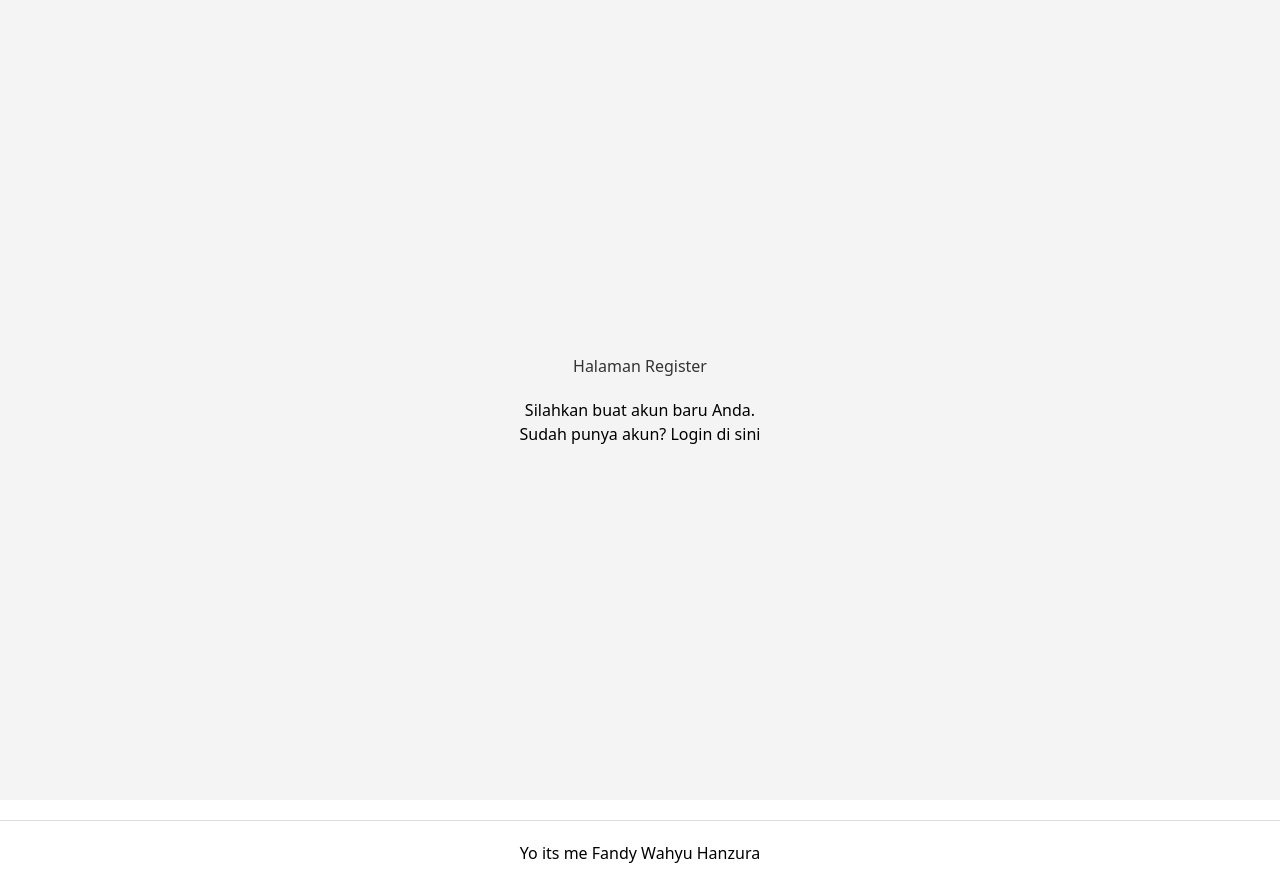
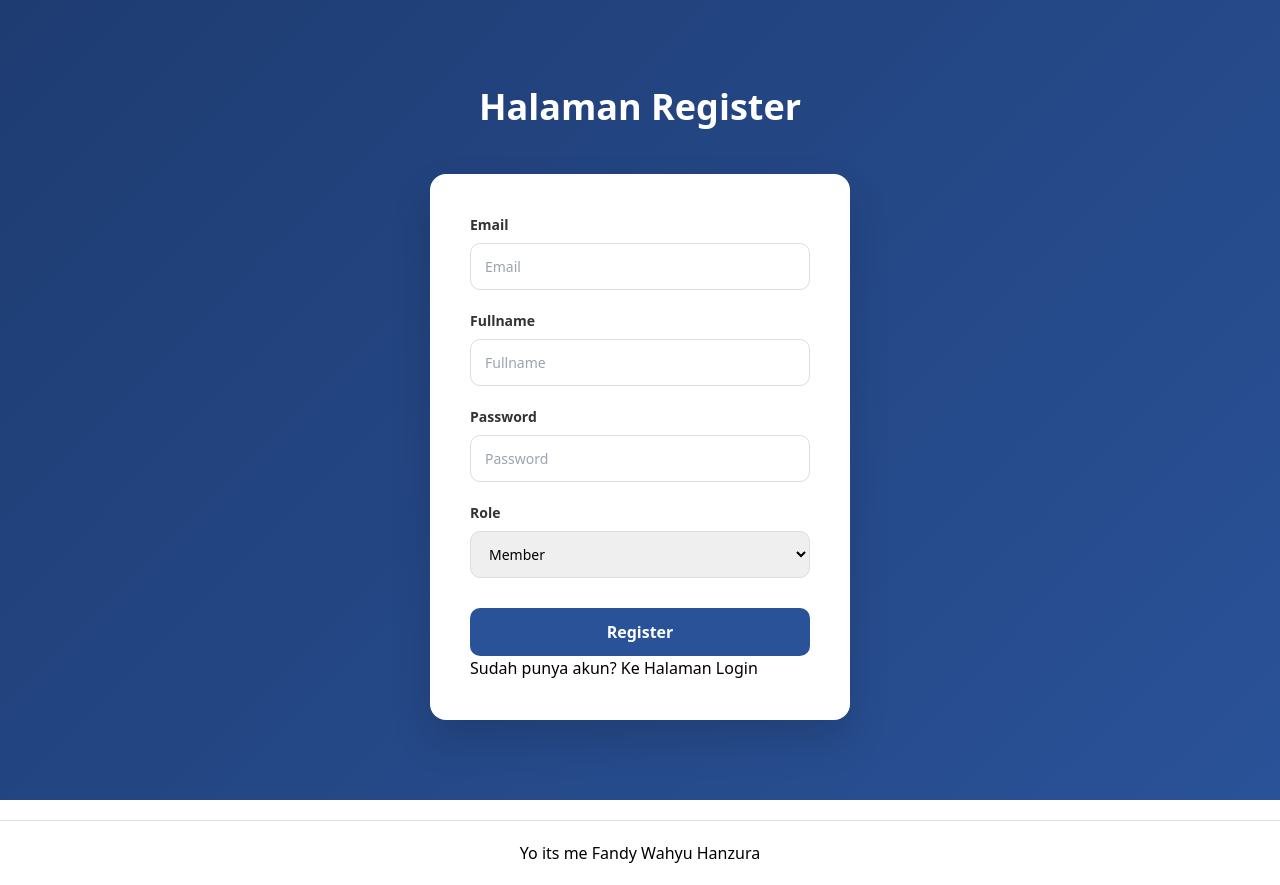
Before and after one commit to FandyHanz/PemrogramanFramework, a Next.js app in the folder pertemuan02/my-app/: page /auth/register in a window 1280 px wide. Built offline with nearby package versions, Linux system fonts and the light colour scheme.

Commit message:
Add: Pertemuan 14

```diff
--- a/pertemuan02/my-app/package.json
+++ b/pertemuan02/my-app/package.json
@@ -12,6 +12,7 @@
     "@types/node": "25.2.3",
     "@types/react": "19.2.14",
     "@types/react-dom": "19.2.3",
+    "bcrypt": "^6.0.0",
     "eslint": "9.39.2",
     "eslint-config-next": "16.1.6",
     "firebase": "^12.10.0",
@@ -23,6 +24,7 @@
     "typescript": "5.9.3"
   },
   "devDependencies": {
+    "@types/bcrypt": "^6.0.0",
     "autoprefixer": "^10.4.27",
     "postcss": "^8.5.8",
     "sass": "^1.97.3",
--- /dev/null
+++ b/pertemuan02/my-app/src/pages/api/register.ts
@@ -0,0 +1,43 @@
+// Next.js API route support: https://nextjs.org/docs/api-routes/introduction
+import { signUp } from '@/utils/db/servicefirebase'
+import type { NextApiRequest, NextApiResponse } from 'next'
+
+type Data = {
+    name: string
+    alamat: string
+}
+
+export default async function handler(
+    req: NextApiRequest,
+    res: NextApiResponse<Data>
+) {
+    if (req.method === "POST") {
+        const { email, password } = req.body;
+
+        if (!email || !email.includes("@")) {
+            return res.status(400).json({
+                name: "Email tidak valid atau wajib diisi",
+                alamat: ""
+            });
+        }
+
+        if (!password || password.length < 6) {
+            return res.status(400).json({
+                name: "Password minimal harus 6 karakter",
+                alamat: ""
+            });
+        }
+
+        await signUp(req.body, (result: { status: string, message: string }) => {
+            if (result.status === "success") {
+                res.status(200).json({ name: result.message, alamat: "" });
+            } else {
+                res.status(400).json({ name: result.message, alamat: "" });
+            }
+        });
+    }
+
+    else {
+        res.status(405).json({ name: "Method not allowed", alamat: "" });
+    }
+}
--- a/pertemuan02/my-app/src/pages/auth/register.jsx
+++ b/pertemuan02/my-app/src/pages/auth/register.tsx
@@ -1,4 +1,4 @@
-import TampilanRegister from "../../views/auth/register";
+import TampilanRegister from "@/views/auth/register";
 
 export default function HalamanRegister(){
     return(
--- a/pertemuan02/my-app/src/utils/db/servicefirebase.ts
+++ b/pertemuan02/my-app/src/utils/db/servicefirebase.ts
@@ -1,6 +1,19 @@
-import { getFirestore, collection, getDocs, getDoc, doc } from "firebase/firestore";
-import app from "./firebase";
+import {
+  getFirestore,
+  collection,
+  getDocs,
+  getDoc,
+  doc,
+  query,
+  addDoc,
+  where
+} from "firebase/firestore";
+import app from "@/utils/db/firebase";
+import bcrypt from "bcrypt";
+
 const db = getFirestore(app);
+
+
 
 export async function retrieveProducts(collectionName: string) {
   const snapshot = await getDocs(collection(db, collectionName));
@@ -12,12 +25,34 @@ export async function retrieveProducts(collectionName: string) {
 }
 
 export async function retrieveProductByID(collectionName: string, id: string) {
-    const docRef = doc(db, collectionName, id);
-    const snapshot = await getDoc(docRef);
-    const data = snapshot.data();
+  const docRef = doc(db, collectionName, id);
+  const snapshot = await getDoc(docRef);
+  const data = snapshot.data();
+  return data ? { id: snapshot.id, ...data } : null;
+}
 
-    if (data) {
-        return { id: snapshot.id, ...data };
+
+export async function signUp(
+  userData: { email: string; fullname: string; password: string; role?: string },
+  callback: Function
+) {
+  try {
+
+    const q = query(collection(db, "users"), where("email", "==", userData.email));
+    const snapshot = await getDocs(q);
+
+    if (!snapshot.empty) {
+      return callback({ status: "error", message: "User already exists" });
     }
-    return null;
+
+
+    userData.password = await bcrypt.hash(userData.password, 10);
+    userData.role = userData.role || "member";
+
+    await addDoc(collection(db, "users"), userData);
+    callback({ status: "success", message: "User registered successfully" });
+
+  } catch (error: any) {
+    callback({ status: "error", message: error.message });
+  }
 }
--- a/pertemuan02/my-app/src/views/auth/register/index.tsx
+++ b/pertemuan02/my-app/src/views/auth/register/index.tsx
@@ -1,12 +1,84 @@
 import Link from "next/link";
-import styles from "./register.module.css";
+import style from "@/views/auth/register/register.module.scss";
+import { useState } from "react";
+import { useRouter } from "next/router";
 
-export default function TampilanRegister(){
+export default function TampilanRegister() {
+    const [isLoading, setIsLoading] = useState(false);
+    const [error, setError] = useState("");
+    const { push } = useRouter();
+
+    const handleSubmit = async (event: React.FormEvent<HTMLFormElement>) => {
+        event.preventDefault();
+        setError("");
+        setIsLoading(true);
+
+        const form = event.currentTarget;
+        const formData = new FormData(form);
+        const data = {
+            email: formData.get("email") as string,
+            fullname: formData.get("Fullname") as string,
+            password: formData.get("Password") as string,
+            role: formData.get("role") as string,
+        };
+
+        const response = await fetch("/api/register", {
+            method: "POST",
+            headers: {
+                "Content-Type": "application/json",
+            },
+            body: JSON.stringify(data),
+        });
+
+        if (response.status === 200) {
+            form.reset();
+            setIsLoading(false);
+            push("/auth/login");
+        } else {
+            setIsLoading(false);
+            setError(response.status === 400 ? "User already exists" : "An error occurred");
+        }
+    };
+
     return (
-        <div className={styles.register}>
-            <h1 className={styles.title}>Halaman Register</h1>
-            <p>Silahkan buat akun baru Anda.</p>
-            <Link href="/auth/login">Sudah punya akun? Login di sini</Link>
+        <div className={style.register}>
+            <h1 className={style.register__title}>Halaman Register</h1>
+            <div className={style.register__form}>
+                {error && <p style={{ color: "red", textAlign: "center", marginBottom: "10px" }}>{error}</p>}
+
+                <form onSubmit={handleSubmit}>
+                    <div className={style.register__form__item}>
+                        <label htmlFor="email" className={style.register__form__item__label}>Email</label>
+                        <input type="email" id="email" name="email" placeholder="Email" className={style.register__form__item__input} required />
+                    </div>
+
+                    <div className={style.register__form__item}>
+                        <label htmlFor="Fullname" className={style.register__form__item__label}>Fullname</label>
+                        <input type="text" id="Fullname" name="Fullname" placeholder="Fullname" className={style.register__form__item__input} required />
+                    </div>
+
+                    <div className={style.register__form__item}>
+                        <label htmlFor="Password" className={style.register__form__item__label}>Password</label>
+                        <input type="password" id="Password" name="Password" placeholder="Password" minLength={6} className={style.register__form__item__input} required />
+                    </div>
+
+                    <div className={style.register__form__item}>
+                        <label htmlFor="role" className={style.register__form__item__label}>Role</label>
+                        <select name="role" id="role" className={style.register__form__item__input}>
+                            <option value="member">Member</option>
+                            <option value="admin">Admin</option>
+                        </select>
+                    </div>
+
+                    <button type="submit" disabled={isLoading}>
+                        {isLoading ? "Loading..." : "Register"}
+                    </button>
+                </form>
+
+                <p className={style.register__link}>
+                    Sudah punya akun? <Link href="/auth/login">Ke Halaman Login</Link>
+                </p>
+            </div>
         </div>
     );
-};
+}
--- a/pertemuan02/my-app/src/views/auth/register/register.module.css
+++ /dev/null
@@ -1,13 +0,0 @@
-.register {
-    display: flex;
-    flex-direction: column;
-    justify-content: center;
-    align-items: center;
-    height: 100vh;
-    background-color: #f4f4f4;
-}
-
-.title {
-    color: #333;
-    margin-bottom: 20px;
-}
--- a/pertemuan02/my-app/src/views/auth/register/register.module.scss
+++ b/pertemuan02/my-app/src/views/auth/register/register.module.scss
@@ -1,10 +1,97 @@
-@import "../../../../styles/colors.scss";
+.register {
+  min-height: 100vh;
+  display: flex;
+  flex-direction: column;
+  align-items: center;
+  justify-content: center;
+  background: linear-gradient(135deg, #1e3c72, #2a5298);
+  padding: 20px;
 
-.login {
-    display: flex;
-    flex-direction: column;
-    justify-content: center;
-    align-items: center;
-    height: 100vh;
-    background-color: map-get($schema, "color-secondary");
+  &__title {
+    width: 100%;
+    text-align: center;
+    font-size: 36px;
+    font-weight: 700;
+    color: #ffffff;
+    margin-bottom: 40px;
+    animation: fadeIn 0.8s ease;
+  }
+
+  &__form {
+    background: #ffffff;
+    width: 100%;
+    max-width: 420px;
+    padding: 40px;
+    border-radius: 16px;
+    box-shadow: 0 20px 40px rgba(0, 0, 0, 0.15);
+    animation: fadeIn 1s ease;
+
+    &__item {
+      display: flex;
+      flex-direction: column;
+      margin-bottom: 20px;
+
+      &__label {
+        font-size: 14px;
+        font-weight: 600;
+        margin-bottom: 8px;
+        color: #333;
+      }
+
+      &__input {
+        padding: 12px 14px;
+        border-radius: 10px;
+        border: 1px solid #ddd;
+        font-size: 14px;
+        transition: all 0.3s ease;
+
+        &:focus {
+          outline: none;
+          border-color: #2a5298;
+          box-shadow: 0 0 0 3px rgba(42, 82, 152, 0.2);
+        }
+      }
+    }
+
+    button {
+      width: 100%;
+      padding: 12px;
+      border-radius: 10px;
+      border: none;
+      background: #2a5298;
+      color: #ffffff;
+      font-weight: 600;
+      cursor: pointer;
+      transition: 0.3s ease;
+      margin-top: 10px;
+
+      &:hover {
+        background: #1e3c72;
+        transform: translateY(-2px);
+      }
+    }
+  }
 }
+
+@keyframes fadeIn {
+  from {
+    opacity: 0;
+    transform: translateY(15px);
+  }
+  to {
+    opacity: 1;
+    transform: translateY(0);
+  }
+}
+
+@media (max-width: 768px) {
+  .register {
+    &__form {
+      padding: 30px 20px;
+    }
+
+    &__title {
+      font-size: 26px;
+    }
+  }
+}
```
Also changed, not shown: 2 other files (tests, documents, lock files or other folders).
